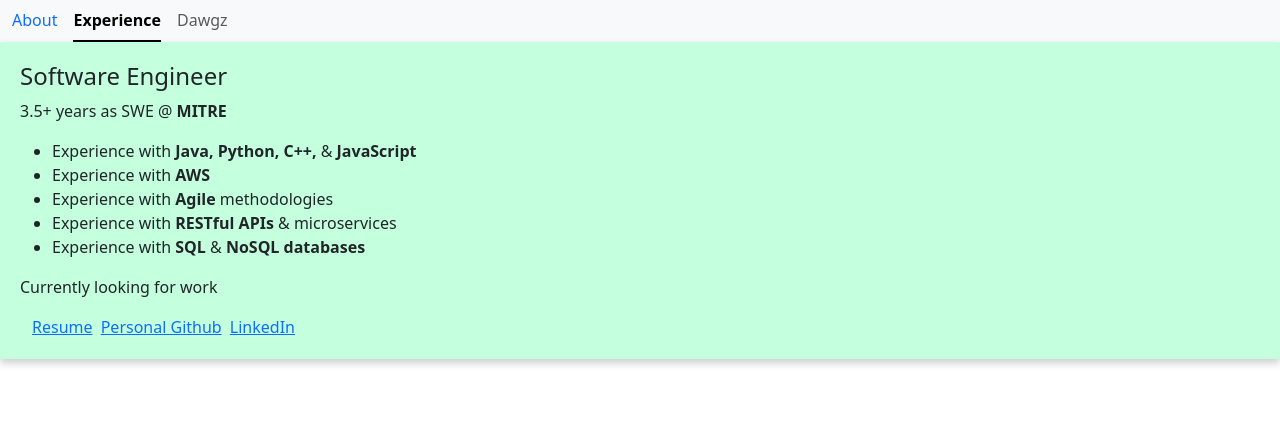
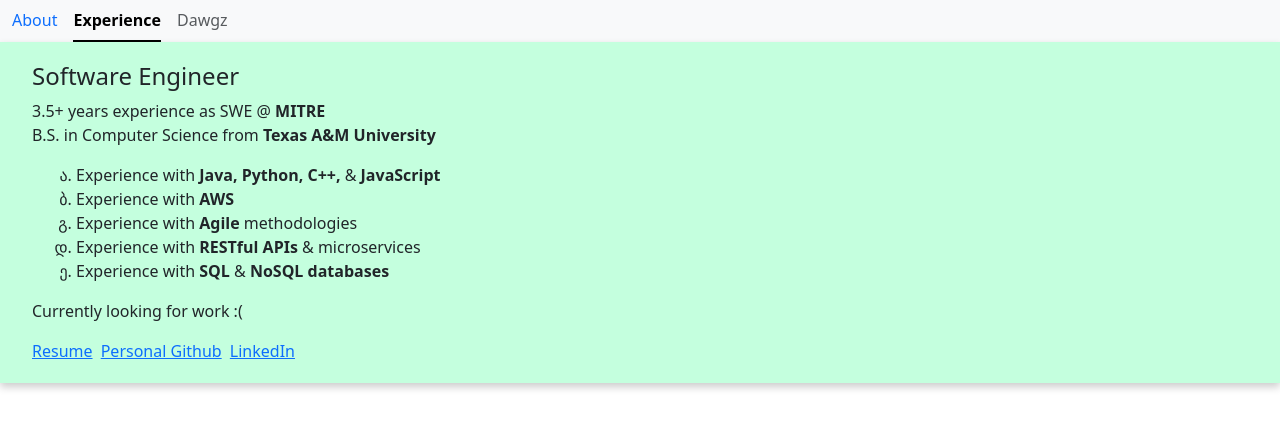
Before and after one commit to meesch4/meesch4.github.io, a plain HTML site: page experience.html in a window 1280 px wide. Drawn offline with nearby package versions, Linux system fonts and the light colour scheme.

Commit message:
exp added

```diff
--- a/experience.html
+++ b/experience.html
@@ -20,18 +20,23 @@
           </nav>
     </header>
     <main>
-        <div class>
+        <div class="container-fluid">
             <h4>Software Engineer</h4>
-            <p>3.5+ years as SWE @ <b>MITRE</b>
-                <ul>
+            <p>
+                3.5+ years experience as SWE @ <b>MITRE</b><br>
+                B.S. in Computer Science from <b>Texas A&M University</b><br>
+            </p>
+            <div class="container-fluid">
+                <ul role="list">
                     <li>Experience with <b>Java, Python, C++,</b> & <b>JavaScript</b>
                     <li>Experience with <b>AWS</b>
                     <li>Experience with <b>Agile</b> methodologies
                     <li>Experience with <b>RESTful APIs</b> & microservices
                     <li>Experience with <b>SQL</b> & <b>NoSQL databases</b>
                 </ul>
+            </div>
             </p>
-            <p>Currently looking for work</p>
+            <p>Currently looking for work :(</p>
         </div>
         <div class="container-fluid">
             <a href="#" >Resume</a>
--- a/styles.css
+++ b/styles.css
@@ -8,12 +8,14 @@
     text-decoration: none;
   }
 
-  p + ul {
-    margin-top: 0; /* Remove the top margin of the <ul> following a <p> */
+  p {
+    margin: 0;
   }
 
-  p {
-    margin-bottom: 0; /* Remove the bottom margin of the <p> */
+  ul li {
+    list-style-type: georgian;
+    margin: 0;
+    padding: 0;
   }
 
   main {
@@ -21,4 +23,5 @@
     padding: 20px;
     margin: auto;
     box-shadow: 0 4px 8px rgba(0, 0, 0, 0.2);
+
   }
```
